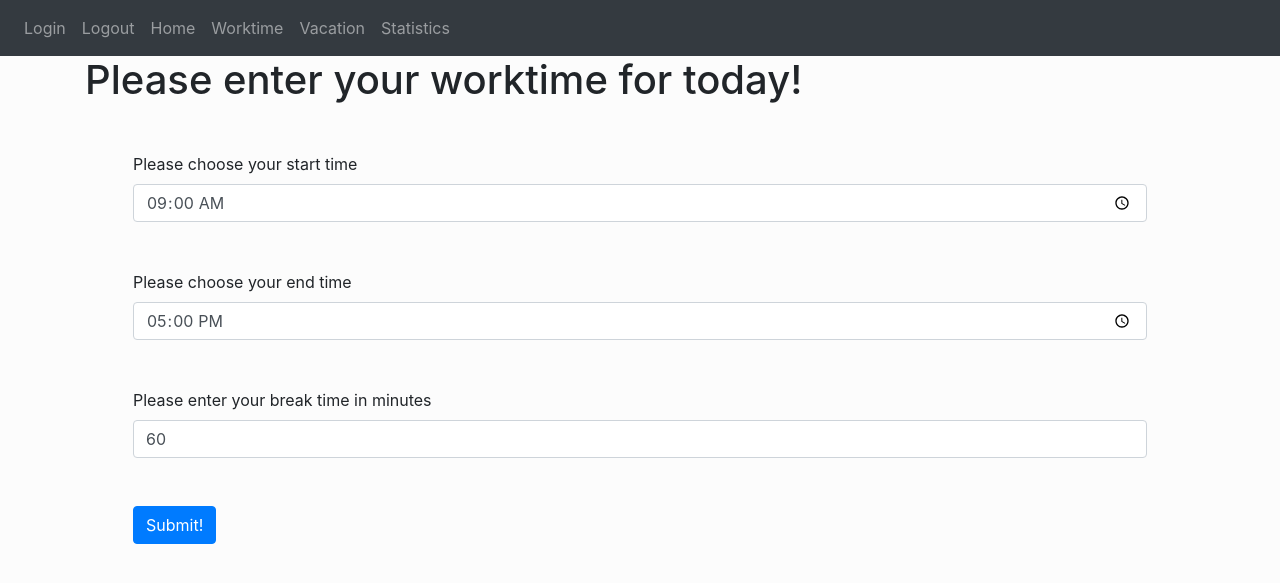
After one commit to ivteit00/STC_CODE, a Flask app: page /worktime in a window 1280 px wide. The commit adds this page. Shown: the top 583 px of the page. Run offline with Flask 2, Linux system fonts and the light colour scheme; a user stored in the database is signed in; some libraries are stand-ins or nearby versions.

Commit message:
updated time control

```diff
--- a/app/__init__.py
+++ b/app/__init__.py
@@ -40,6 +40,6 @@ def create_app(config_name):
 
 
 def create_database(app):
-    if not path.exists('website/'+DB_NAME):
+    if not path.exists('app/'+DB_NAME):
         db.create_all(app=app)
         print('Created database!')
--- a/app/auth.py
+++ b/app/auth.py
@@ -29,9 +29,9 @@ def login():
                 session['full_name'] = user.full_name
                 return redirect(url_for('views.home'))
             else:
-                flash('Incorrect password, try again', category='error')
+                flash('Incorrect password, try again', category='danger')
         else:
-            flash('Email does not exist.', category='error')
+            flash('Email does not exist.', category='danger')
 
     return render_template('login.html')
 
--- a/app/static/js/script.js
+++ b/app/static/js/script.js
@@ -0,0 +1,4 @@
+$('#input_starttime').pickatime({
+    // 12 or 24 hour
+    twelvehour: true,
+});
--- a/app/templates/base.html
+++ b/app/templates/base.html
@@ -19,9 +19,11 @@
         <div class="collapse navbar-collapse" id="navbar">
             <div class="navbar-nav">
                 <a class="nav-item nav-link" id="login" href="/login">Login</a>
-                <a class="nav-item nav-link" id="sign-up" href="/sign-up">Sign-Up</a>
                 <a class="nav-item nav-link" id="logout" href="/logout">Logout</a>
                 <a class="nav-item nav-link" id="home" href="/home">Home</a>
+                <a class="nav-item nav-link" id="wortime" href="/worktime">Worktime</a>
+                <a class="nav-item nav-link" id="vacation">Vacation</a>
+                <a class="nav-item nav-link" id="statistics">Statistics</a>
             </div>
         </div>
     </nav>
@@ -29,33 +31,25 @@
 
     <div class="container">
         {% with messages = get_flashed_messages(with_categories=true) %}
+        <!-- Categories: success (green), info (blue), warning (yellow), danger (red) -->
         {% if messages %}
         {% for category, message in messages %}
-        {% if category == 'error' %}
-        <div class="alert alert-danger alert-dismissable fade show" role="alert">
-            {{message}}
-            <button type="button" class="close" data-dismiss="allert">
-                <span aria-hidden="true">&times;</span>
-            </button>
+        <div class="alert alert-{{ category }} alert-dismissible" role="alert">
+            <button type="button" class="close" data-dismiss="alert" aria-label="Close"><span
+                    aria-hidden="true">&times;</span></button>
+            <!-- <strong>Title</strong> --> {{ message }}
         </div>
-
-        {% else %}
-
-        <div class="alert alert-success alert-dismissable fade show" role="alert">
-            {{message}}
-            <button type="button" class="close" data-dismiss="allert">
-                <span aria-hidden="true">&times;</span>
-            </button>
-        </div>
-        {% endif %}
         {% endfor %}
         {% endif %}
         {% endwith %}
     </div>
 
-    {% block page_header %}
+    <div class="page-header">
+        {% block page_header %}
 
-    {% endblock page_header %}
+        {% endblock page_header %}
+    </div>
+
 
     {% block content %}
 
@@ -71,6 +65,8 @@
     <script src="https://maxcdn.bootstrapcdn.com/bootstrap/4.0.0/js/bootstrap.min.js"
         integrity="sha384-JZR6Spejh4U02d8jOt6vLEHfe/JQGiRRSQQxSfFWpi1MquVdAyjUar5+76PVCmYl" crossorigin="anonymous">
     </script>
+
+    <script src="{{url_for('static', filename='js/script.js')}}"></script>
 </body>
 
 </html>
--- a/app/templates/home.html
+++ b/app/templates/home.html
@@ -9,4 +9,7 @@
 {% endblock page_header %}
 
 {% block content %}
+<div class="container">
+
+</div>
 {% endblock content %}
--- /dev/null
+++ b/app/templates/worktime.html
@@ -0,0 +1,32 @@
+{% extends 'base.html' %}
+
+{% block title %}Worktime{% endblock title %}
+
+{% block page_header %}
+<div class="container">
+    <h1>Please enter your worktime for today!</h1>
+</div>
+{% endblock page_header %}
+
+{% block content %}
+<form method="POST">
+    <div class="container">
+        <div class="md-form mx-5 my-5">
+            <label for="start-time">Please choose your start time</label>
+            <input type="time" name="start-time" id="starttime" class="form-control" value="09:00" required>
+        </div>
+        <div class="md-form mx-5 my-5">
+            <label for="end-time">Please choose your end time</label>
+            <input type="time" name="end-time" id="end-time" class="form-control" value="17:00" required>
+        </div>
+        <div class="md-form mx-5 my-5">
+            <label for="break-time">Please enter your break time in minutes</label>
+            <input type="number" name="break-time" id="break-time" class="form-control" value="60" step="10">
+        </div>
+        <div class="md-form mx-5 my-5">
+            <button type="submit" class="btn btn-primary">Submit!</button>
+        </div>
+    </div>
+</form>
+
+{% endblock content %}
--- a/app/views.py
+++ b/app/views.py
@@ -1,6 +1,7 @@
 # Standard libary imports
-from datetime import datetime
+from datetime import datetime, timedelta
 from functools import wraps
+import time
 
 # Third pary imports
 from flask import render_template, session, redirect, url_for, request, Blueprint
@@ -19,6 +20,29 @@ def home():
     return render_template('home.html', full_name=session.get('full_name'))
 
 
+@views.route('/worktime', methods=['GET', 'POST'])
+@login_required
+def worktime():
+    if request.method == 'POST':
+        start = request.form.get('start-time')
+        end = request.form.get('end-time')
+        breaktime = request.form.get('break-time')
+
+        start_time = datetime.strptime(start, '%H:%M').time()
+        end_time = datetime.strptime(end, '%H:%M').time()
+        time_string = '{:02d}:{:02d}'.format(*divmod(int(breaktime), 60))
+
+        break_time = datetime.strptime(time_string, '%H:%M').time()
+        worktime_in_minutes = (end_time.hour-start_time.hour - break_time.hour) * \
+            60 + (end_time.minute - start_time.minute - break_time.minute)
+        worktime_in_hours = (end_time.hour-start_time.hour - break_time.hour) + \
+            ((end_time.minute - start_time.minute - break_time.minute)/60)
+        print(worktime_in_minutes, "minutes")
+        print(worktime_in_hours, "hours")
+
+    return render_template('worktime.html')
+
+
 # MA-statistic-viewfunction
 
 
```
